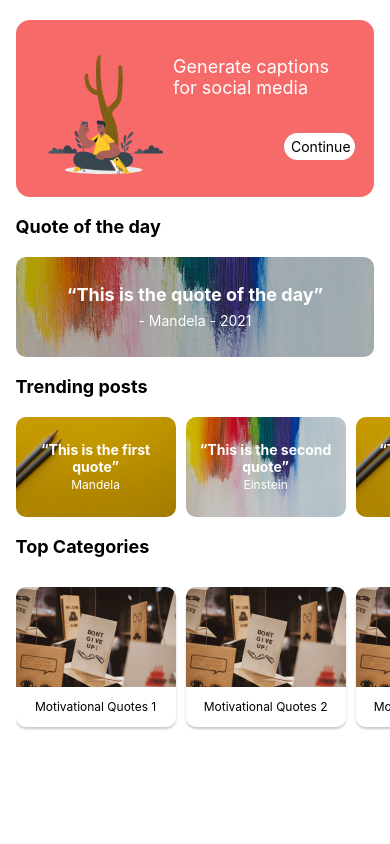
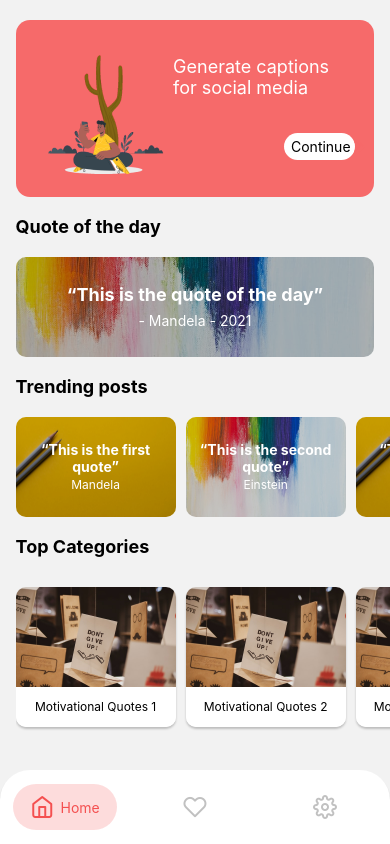
Before and after one commit to akilasachintha/quotebox, a React Native app: screen /HomeTab in a window 390 px wide. Built offline with nearby package versions, Linux system fonts and the light colour scheme.

Commit message:
implemented bottom navigation bar

```diff
--- a/App.tsx
+++ b/App.tsx
@@ -1,12 +1,12 @@
 import {NavigationContainer} from "@react-navigation/native";
-import StackNavigatorHome from "@navigation/StackNavigatorHome";
+import StackNavigator from "@navigation/StackNavigator";
 import {StatusBar} from "expo-status-bar";
 
 export default function App() {
   return (
       <NavigationContainer>
               <StatusBar style="dark"/>
-              <StackNavigatorHome/>
+              <StackNavigator/>
       </NavigationContainer>
   );
 }
--- a/components/categoryItemsCardsList/CategoryItemsCardsList.tsx
+++ b/components/categoryItemsCardsList/CategoryItemsCardsList.tsx
@@ -1,28 +1,28 @@
 import React from 'react';
-import {ScrollView, StyleSheet} from 'react-native';
+import {FlatList, StyleSheet} from 'react-native';
 import {paths} from '@helpers/assetsPaths';
 import CategoryItemCard from "@components/categoryItemCard/CategoryitemCard";
 import theme from "../../theme";
 
 interface CategoryItemsListItemType {
-    id: number,
+    id: string,
     imageSource: any,
     categoryText: string,
 }
 
 const categoryItemsList: CategoryItemsListItemType[] = [
     {
-        id: 1,
+        id: "1",
         imageSource: paths['category-romantic'],
         categoryText: 'Motivational Quotes 1',
     },
     {
-        id: 2,
+        id: "2",
         imageSource: paths['category-romantic'],
         categoryText: 'Motivational Quotes 2',
     },
     {
-        id: 3,
+        id: "3",
         imageSource: paths['category-romantic'],
         categoryText: 'Motivational Quotes 3',
     },
@@ -30,17 +30,19 @@ const categoryItemsList: CategoryItemsListItemType[] = [
 
 export default function CategoryItemsCardsList() {
     return (
-        <ScrollView horizontal={true} showsHorizontalScrollIndicator={false}
-                    style={styles.categoryItemsCardsListContainer}
-        >
-            {categoryItemsList && categoryItemsList.length > 0 && categoryItemsList.map((item: CategoryItemsListItemType) => (
-                <CategoryItemCard
-                    key={item.id}
-                    imageSource={item.imageSource}
-                    categoryText={item.categoryText}
-                />
-            ))}
-        </ScrollView>
+        <FlatList horizontal={true} showsHorizontalScrollIndicator={false}
+                  style={styles.categoryItemsCardsListContainer}
+                  data={categoryItemsList}
+                  keyExtractor={item => item.id}
+                  renderItem={
+                      ({item}) => (
+                          <CategoryItemCard
+                              imageSource={item.imageSource}
+                              categoryText={item.categoryText}
+                          />
+                      )
+                  }>
+        </FlatList>
     );
 }
 
--- /dev/null
+++ b/components/tabBar/TabBar.tsx
@@ -0,0 +1,79 @@
+import React from 'react';
+import {Dimensions, Pressable, StyleSheet, Text, View} from 'react-native';
+import {Feather} from "@expo/vector-icons";
+import {ITab} from "@navigation/TabNavigator";
+
+const {width} = Dimensions.get('window');
+
+interface ITabBarProps {
+    state: any,
+    navigation: any,
+    tabs: ITab[]
+}
+
+export default function TabBar({state, navigation, tabs}: ITabBarProps) {
+    return (
+        <View style={styles.mainContainer}>
+            {tabs.map((tab) => {
+                const isFocused = state.index === tab.id;
+
+                const onPress = () => {
+                    if (!isFocused) {
+                        navigation.navigate(tab.name);
+                    }
+                };
+
+                return (
+                    <View key={tab.id} style={styles.mainItemContainer}>
+                        <Pressable
+                            onPress={onPress}
+                            style={[styles.buttonContainer, {backgroundColor: isFocused ? "rgba(244, 80, 80, 0.2)" : "#fff"}]}
+                        >
+                            <View style={styles.itemContainer}>
+                                <Feather name={tab.icon} size={24} color={isFocused ? "#F45050" : "#C1C1C1"}/>
+                                {isFocused && <Text style={styles.itemText}>{tab.name}</Text>}
+                            </View>
+                        </Pressable>
+                    </View>
+                );
+            })}
+        </View>
+    );
+};
+
+const styles = StyleSheet.create({
+    mainContainer: {
+        flexDirection: 'row',
+        backgroundColor: "#fff",
+        shadowColor: "#000",
+        shadowOffset: {width: 0, height: 2},
+        shadowOpacity: 0.18,
+        shadowRadius: 2.00,
+        elevation: 4,
+        borderTopRightRadius: 30,
+        borderTopLeftRadius: 30,
+    },
+    mainItemContainer: {
+        flex: 1,
+        justifyContent: 'center',
+        alignItems: 'center',
+        paddingVertical: 14,
+        width: width / 3,
+    },
+    buttonContainer: {
+        borderRadius: 30,
+        paddingHorizontal: 20
+    },
+    itemContainer: {
+        flexDirection: 'row',
+        justifyContent: 'center',
+        alignItems: 'center',
+        paddingVertical: 10,
+        borderRadius: 20,
+    },
+    itemText: {
+        fontSize: 14,
+        color: "#F45050",
+        marginLeft: "10%"
+    }
+});
--- a/components/trendingPostsCardsList/TrendingPostsCardsList.tsx
+++ b/components/trendingPostsCardsList/TrendingPostsCardsList.tsx
@@ -1,11 +1,11 @@
 import React from 'react';
-import {ImageSourcePropType, ScrollView, StyleSheet} from 'react-native';
+import {FlatList, ImageSourcePropType, StyleSheet} from 'react-native';
 import TrendingPostCardItem from "@components/trendingPostCardItem/TrendingPostCardItem";
 import {paths} from "@helpers/assetsPaths";
 import theme from "../../theme";
 
 interface TrendingPostListItemType {
-    id: number,
+    id: string,
     source: ImageSourcePropType,
     quoteText: string,
     authorText: string
@@ -13,19 +13,19 @@ interface TrendingPostListItemType {
 
 const trendingPostsList: TrendingPostListItemType[] = [
     {
-        id: 1,
+        id: "1",
         source: paths["trending-post-1"],
         quoteText: "“This is the first quote”",
         authorText: "Mandela",
     },
     {
-        id: 2,
+        id: "2",
         source: paths["image-day"],
         quoteText: "“This is the second quote”",
         authorText: "Einstein",
     },
     {
-        id: 3,
+        id: "3",
         source: paths["trending-post-1"],
         quoteText: "“This is the third quote”",
         authorText: "Shakespeare",
@@ -34,21 +34,22 @@ const trendingPostsList: TrendingPostListItemType[] = [
 
 export default function TrendingPostsCardsList() {
     return (
-        <ScrollView
+        <FlatList
+            data={trendingPostsList}
             horizontal={true}
-            alwaysBounceHorizontal={true}
             showsHorizontalScrollIndicator={false}
             style={styles.trendingPostsCardsListContainer}
-        >
-            {trendingPostsList && trendingPostsList.length > 0 && trendingPostsList.map((item: TrendingPostListItemType) => (
-                <TrendingPostCardItem
-                    key={item.id}
-                    source={item.source}
-                    quoteText={item.quoteText}
-                    authorText={item.authorText}
-                />
-            ))}
-        </ScrollView>
+            keyExtractor={item => item.id}
+            renderItem={
+                ({item}) => (
+                    <TrendingPostCardItem
+                        source={item.source}
+                        quoteText={item.quoteText}
+                        authorText={item.authorText}
+                    />
+                )
+            }>
+        </FlatList>
     );
 }
 
--- a/navigation/StackNavigatorHome.tsx
+++ b/navigation/StackNavigator.tsx
@@ -1,18 +1,14 @@
 import {createNativeStackNavigator} from "@react-navigation/native-stack";
-import HomeScreen from "@screens/HomeScreen";
+import TabNavigator from "@navigation/TabNavigator";
 
 const Stack = createNativeStackNavigator();
-export default function StackNavigatorHome() {
-
+export default function StackNavigator() {
     return (
         <Stack.Navigator>
             <Stack.Group screenOptions={{
                 headerShown: false,
-                contentStyle: {
-                    backgroundColor: "#fff",
-                }
             }}>
-                <Stack.Screen name="Home" component={HomeScreen}/>
+                <Stack.Screen name="HomeTab" component={TabNavigator}/>
             </Stack.Group>
         </Stack.Navigator>
     )
--- /dev/null
+++ b/navigation/TabNavigator.tsx
@@ -0,0 +1,38 @@
+import {createBottomTabNavigator} from "@react-navigation/bottom-tabs";
+import HomeScreen from "@screens/home/HomeScreen";
+import TabBar from "@components/tabBar/TabBar";
+import React from "react";
+import FavoritesScreen from "@screens/favorites/FavoritesScreen";
+import SettingsScreen from "@screens/settings/SettingsScreen";
+
+const Tab = createBottomTabNavigator();
+type FeatherIconName = 'home' | 'heart' | 'settings';
+
+export interface ITab {
+    id: number,
+    name: string,
+    icon: FeatherIconName,
+    component: any
+}
+
+const tabs: ITab[] = [
+    {id: 0, name: 'Home', icon: 'home', component: HomeScreen},
+    {id: 1, name: 'Favorites', icon: 'heart', component: FavoritesScreen},
+    {id: 2, name: 'Settings', icon: 'settings', component: SettingsScreen}
+];
+
+export default function TabNavigator() {
+    return (
+        <Tab.Navigator
+            initialRouteName="Home"
+            tabBar={props => <TabBar {...props} tabs={tabs}/>}
+            screenOptions={{
+                headerShown: false,
+            }}
+        >
+            {tabs && tabs.map((tab) => (
+                <Tab.Screen key={tab.id} name={tab.name} component={tab.component}/>
+            ))}
+        </Tab.Navigator>
+    )
+}
--- a/package.json
+++ b/package.json
@@ -11,6 +11,7 @@
   },
   "dependencies": {
     "@expo/vector-icons": "^13.0.0",
+    "@react-navigation/bottom-tabs": "^6.5.8",
     "@react-navigation/native": "^6.1.7",
     "@react-navigation/native-stack": "^6.9.13",
     "expo": "~49.0.11",
--- /dev/null
+++ b/screens/favorites/FavoritesScreen.tsx
@@ -0,0 +1,9 @@
+import {Text, View} from "react-native";
+
+export default function FavoritesScreen() {
+    return (
+        <View>
+            <Text>Favorites</Text>
+        </View>
+    )
+}
--- /dev/null
+++ b/screens/settings/SettingsScreen.tsx
@@ -0,0 +1,9 @@
+import {Text, View} from "react-native";
+
+export default function SettingsScreen() {
+    return (
+        <View>
+            <Text>Settings</Text>
+        </View>
+    )
+}
```
Also changed, not shown: screens/home/HomeScreen.tsx (line endings or trailing spaces).
